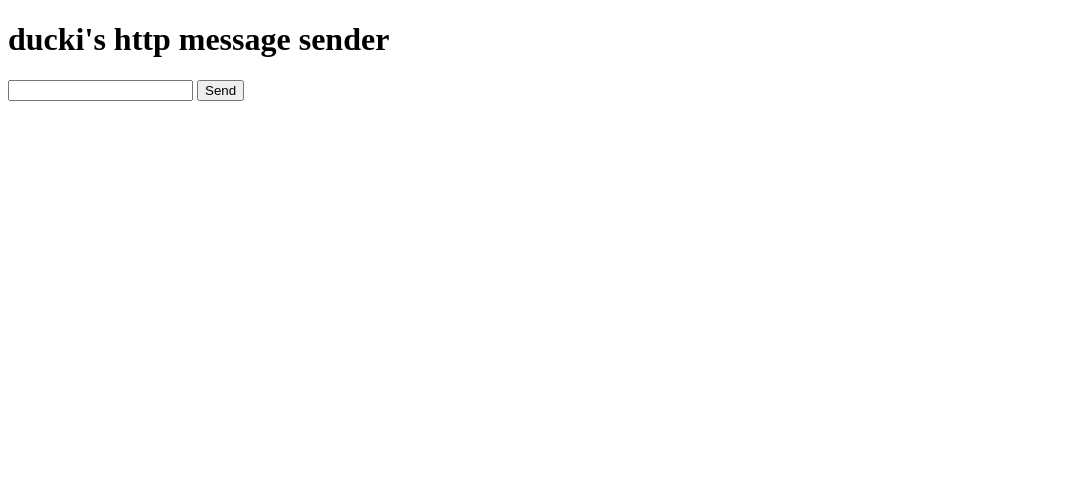
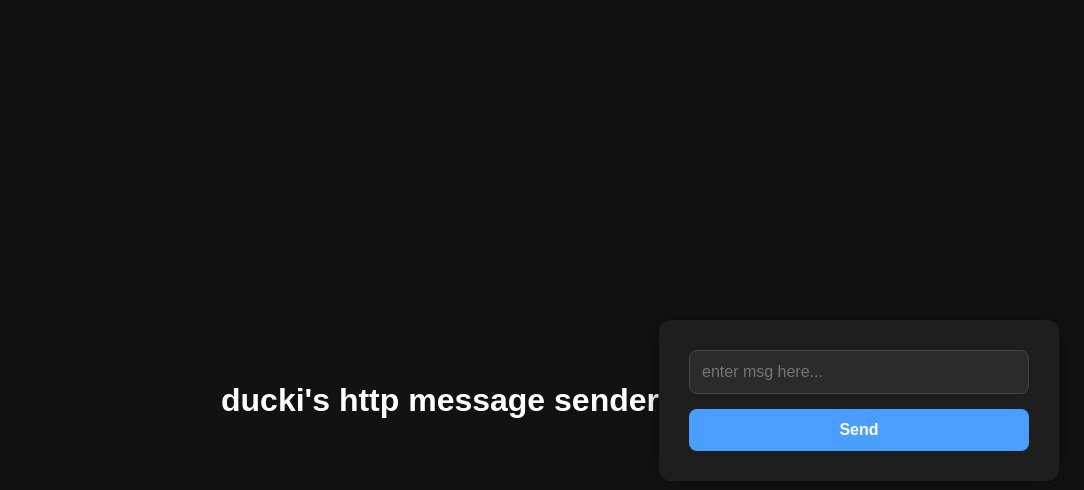
Before and after one commit to duckitheduck/tmcf3xserver, a website: page public/index.html in a window 1280 px wide. Shown: the whole page, without its empty margins (0-1084 px from the left). Drawn offline with Linux system fonts and the light colour scheme.

Commit message:
Update index.html

```diff
--- a/public/index.html
+++ b/public/index.html
@@ -1,36 +1,31 @@
 <!DOCTYPE html>
 <html>
+<head>
+    <link rel="stylesheet" href="style.css">
+</head>
 <body>
 <h1> ducki's http message sender</h1>
 
-<input id="msg">
+<div class="container">
+    <input id="msg" placeholder="enter msg here...">
 
-<button onclick="send()">
-Send
-</button>
+    <button onclick="send()">
+        Send
+    </button>
+</div>
 
 <script>
-
-async function send(){
-
-    await fetch("/announcement",{
-
-        method:"POST",
-
-        headers:{
-            "Content-Type":"application/json"
+async function send() {
+    await fetch("/announcement", {
+        method: "POST",
+        headers: {
+            "Content-Type": "application/json"
         },
-
-        body:JSON.stringify({
-
-            message:document.getElementById("msg").value
-
+        body: JSON.stringify({
+            message: document.getElementById("msg").value
         })
-
     });
-
 }
-
 </script>
 
 </body>
```
